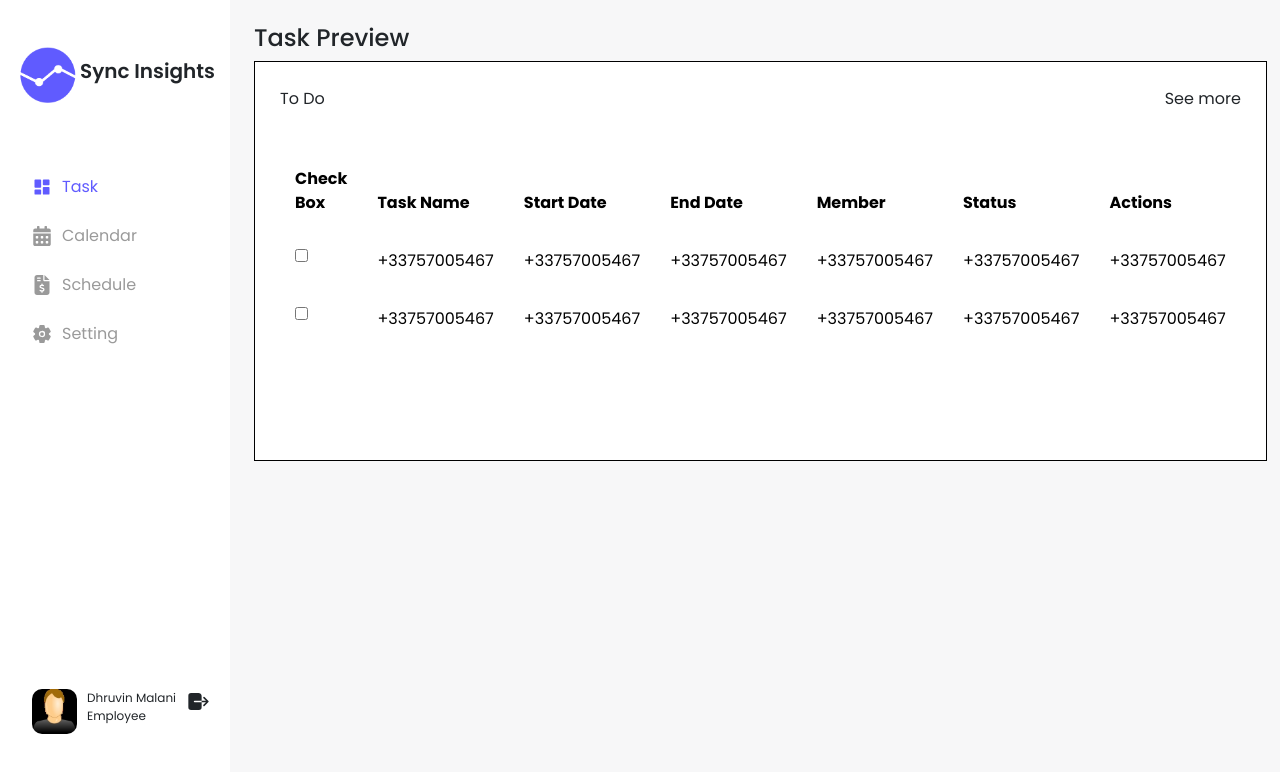
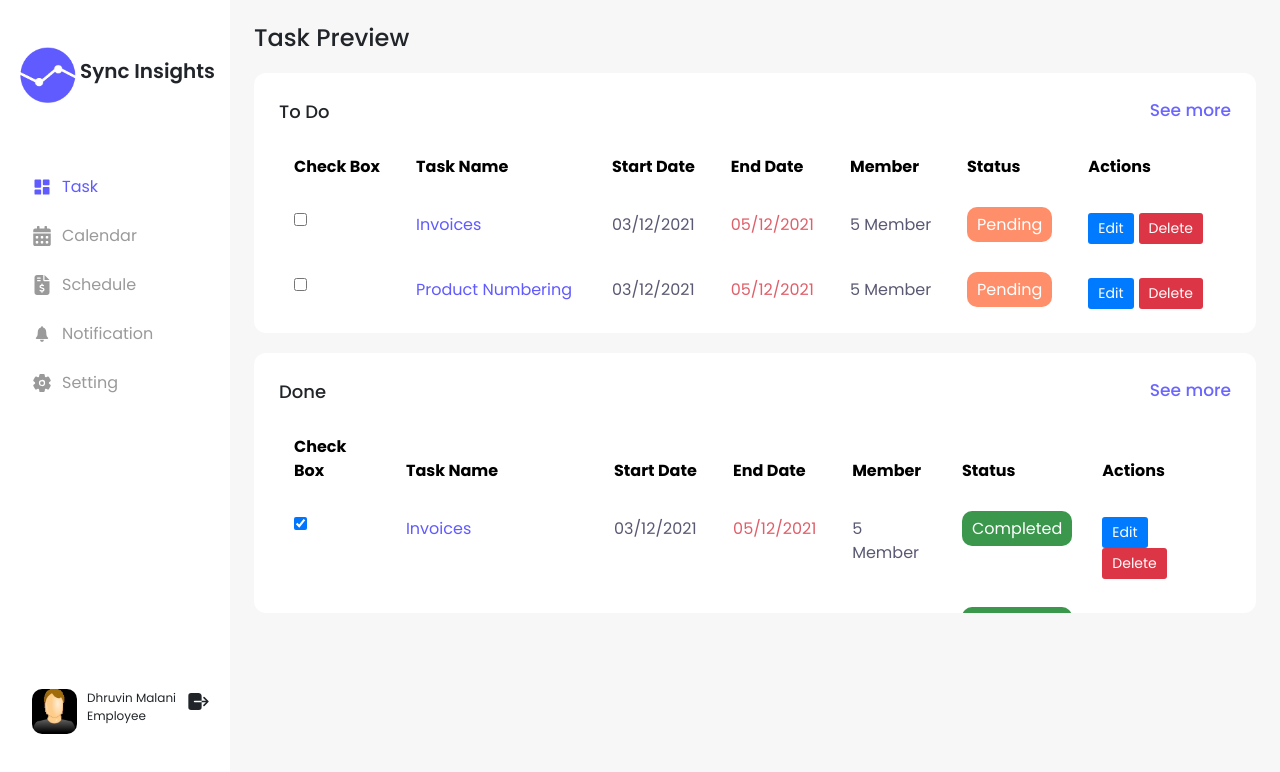
Before and after one commit to KishanBGajera/Sync-Insights, a React (Vite) app in the folder frontend/: page /employee/dashboard in a window 1280 px wide. Shown: the top 772 px of the page. Built offline with nearby package versions, Linux system fonts and the light colour scheme.

Commit message:
Emplyoee module added

```diff
--- a/frontend/src/components/Employee/Sidebar.jsx
+++ b/frontend/src/components/Employee/Sidebar.jsx
@@ -4,11 +4,12 @@ import { FaFileInvoiceDollar } from "react-icons/fa6";
 import { FaCalendarAlt } from "react-icons/fa";
 import { IoSettings } from "react-icons/io5";
 import { IoLogOut } from "react-icons/io5";
+import { IoIosNotifications } from "react-icons/io";
 import '../../style/Sidebar.css';
 
 const Sidebar = () => {
 
-    const item = [{ img: <BiSolidDashboard style={{ fontSize: '20px' }} />, text: 'Task', path: '/employee/dashboard' }, { img: <FaCalendarAlt style={{ fontSize: '20px' }} />, text: 'Calendar', path: '/employee/calendar' }, { img: <FaFileInvoiceDollar style={{ fontSize: '20px' }} />, text: 'Schedule', path: '/employee/schedule' }, { img: <IoSettings style={{ fontSize: '20px' }} />, text: 'Setting', path: '/employee/setting' },]
+    const item = [{ img: <BiSolidDashboard style={{ fontSize: '20px' }} />, text: 'Task', path: '/employee/dashboard' }, { img: <FaCalendarAlt style={{ fontSize: '20px' }} />, text: 'Calendar', path: '/employee/calendar' }, { img: <FaFileInvoiceDollar style={{ fontSize: '20px' }} />, text: 'Schedule', path: '/employee/schedule' }, { img: <IoIosNotifications style={{ fontSize: '20px' }} />, text: 'Notification', path: '/insights/notification' }, { img: <IoSettings style={{ fontSize: '20px' }} />, text: 'Setting', path: '/employee/setting' },]
     return (
         <div className="sidebar-container">
             <div className="sidebarmenu">
--- a/frontend/src/components/Employee/Task.jsx
+++ b/frontend/src/components/Employee/Task.jsx
@@ -1,162 +1,213 @@
 import React, { useState } from 'react';
 import Sidebar from './Sidebar';
+import { IoIosArrowRoundBack } from "react-icons/io";
 import '../../style/Employee/Task.css';
 
 const Task = () => {
     const [showAll, setShowAll] = useState(false);
+    const [visible, setVisible] = useState(false);
 
-    const data = [
+    const taskData = [
         {
-            name: 'John Deo',
-            email: 'johndoe2211@gmail.com',
-            phone: '+33757005467',
-            gender: 'Male',
-            type: 'UI/UX Designer'
+            taskName: 'Invoices',
+            startDate: '03/12/2021',
+            endDate: '05/12/2021',
+            members: '5 Member',
+            status: 'Pending'
         },
         {
-            name: 'Shelby Goode',
-            email: 'shelbygoode481@gmail.com',
-            phone: '+33757005467',
-            gender: 'Female',
+            taskName: 'Product Numbering',
+            startDate: '03/12/2021',
+            endDate: '05/12/2021',
+            members: '5 Member',
+            status: 'Pending'
         },
         {
-            name: 'Shelby Goode',
-            email: 'shelbygoode481@gmail.com',
-            phone: '+33757005467',
-            gender: 'Female',
+            taskName: 'Shipment Processing',
+            startDate: '04/01/2021',
+            endDate: '06/01/2021',
+            members: '6 Member',
+            status: 'Pending'
         },
         {
-            name: 'Shelby Goode',
-            email: 'shelbygoode481@gmail.com',
-            phone: '+33757005467',
-            gender: 'Female',
+            taskName: 'Product Packaging',
+            startDate: '04/10/2021',
+            endDate: '06/10/2021',
+            members: '4 Member',
+            status: 'Pending'
         },
         {
-            name: 'Shelby Goode',
-            email: 'shelbygoode481@gmail.com',
-            phone: '+33757005467',
-            gender: 'Female',
+            taskName: 'Customer Support',
+            startDate: '05/15/2021',
+            endDate: '07/15/2021',
+            members: '3 Member',
+            status: 'Pending'
         },
         {
-            name: 'Shelby Goode',
-            email: 'shelbygoode481@gmail.com',
-            phone: '+33757005467',
-            gender: 'Female',
+            taskName: 'Quality Check',
+            startDate: '06/05/2021',
+            endDate: '08/05/2021',
+            members: '4 Member',
+            status: 'Pending'
         },
         {
-            name: 'Shelby Goode',
-            email: 'shelbygoode481@gmail.com',
-            phone: '+33757005467',
-            gender: 'Female',
+            taskName: 'Inventory Management',
+            startDate: '07/01/2021',
+            endDate: '09/01/2021',
+            members: '5 Member',
+            status: 'Pending'
+        }
+    ];
+
+    const completedData = [
+        {
+            taskName: 'Invoices',
+            startDate: '03/12/2021',
+            endDate: '05/12/2021',
+            members: '5 Member',
+            status: 'Completed'
         },
         {
-            name: 'Shelby Goode',
-            email: 'shelbygoode481@gmail.com',
-            phone: '+33757005467',
-            gender: 'Female',
+            taskName: 'Product Numbering',
+            startDate: '03/12/2021',
+            endDate: '05/12/2021',
+            members: '5 Member',
+            status: 'Completed'
         },
         {
-            name: 'Shelby Goode',
-            email: 'shelbygoode481@gmail.com',
-            phone: '+33757005467',
-            gender: 'Female',
+            taskName: 'Shipment Processing',
+            startDate: '04/01/2021',
+            endDate: '06/01/2021',
+            members: '6 Member',
+            status: 'Completed'
         },
         {
-            name: 'Shelby Goode',
-            email: 'shelbygoode481@gmail.com',
-            phone: '+33757005467',
-            gender: 'Female',
+            taskName: 'Product Packaging',
+            startDate: '04/10/2021',
+            endDate: '06/10/2021',
+            members: '4 Member',
+            status: 'Completed'
         },
         {
-            name: 'Shelby Goode',
-            email: 'shelbygoode481@gmail.com',
-            phone: '+33757005467',
-            gender: 'Female',
+            taskName: 'Customer Support',
+            startDate: '05/15/2021',
+            endDate: '07/15/2021',
+            members: '3 Member',
+            status: 'Completed'
         },
         {
-            name: 'Shelby Goode',
-            email: 'shelbygoode481@gmail.com',
-            phone: '+33757005467',
-            gender: 'Female',
+            taskName: 'Quality Check',
+            startDate: '06/05/2021',
+            endDate: '08/05/2021',
+            members: '4 Member',
+            status: 'Completed'
         },
         {
-            name: 'Shelby Goode',
-            email: 'shelbygoode481@gmail.com',
-            phone: '+33757005467',
-            gender: 'Female',
-        },
-        {
-            name: 'Shelby Goode',
-            email: 'shelbygoode481@gmail.com',
-            phone: '+33757005467',
-            gender: 'Female',
-        },
-        {
-            name: 'Shelby Goode',
-            email: 'shelbygoode481@gmail.com',
-            phone: '+33757005467',
-            gender: 'Female',
-        },
-        {
-            name: 'Shelby Goode',
-            email: 'shelbygoode481@gmail.com',
-            phone: '+33757005467',
-            gender: 'Female',
-        },
-        {
-            name: 'Shelby Goode',
-            email: 'shelbygoode481@gmail.com',
-            phone: '+33757005467',
-            gender: 'Female',
-        },
-        {
-            name: 'Shelby Goode',
-            email: 'shelbygoode481@gmail.com',
-            phone: '+33757005467',
-            gender: 'Female',
-        },
-        {
-            name: 'Shelby Goode',
-            email: 'shelbygoode481@gmail.com',
-            phone: '+33757005467',
-            gender: 'Female',
-        },
-        {
-            name: 'Shelby Goode',
-            email: 'shelbygoode481@gmail.com',
-            phone: '+33757005467',
-            gender: 'Female',
-        },
-        {
-            name: 'Shelby Goode',
-            email: 'shelbygoode481@gmail.com',
-            phone: '+33757005467',
-            gender: 'Female',
-        },
-        {
-            name: 'Shelby Goode',
-            email: 'shelbygoode481@gmail.com',
-            phone: '+33757005467',
-            gender: 'Female',
-        },
-        // ... other records
+            taskName: 'Inventory Management',
+            startDate: '07/01/2021',
+            endDate: '09/01/2021',
+            members: '5 Member',
+            status: 'Completed'
+        }
     ];
 
-    const visibleData = showAll ? data : data.slice(0, 2);
+    const visibleData = taskData.slice(0, 2);
 
     return (
         <div className='task-container'>
             <Sidebar />
-            <div className="task-content-container">
+            {visible ? <div className="manager-content-container">
+                <div onClick={() => setVisible(false)} className="product-item-header">
+                    <IoIosArrowRoundBack style={{ fontSize: '28px' }} />
+                    <p style={{ fontSize: "18px" }}>Back</p>
+                </div>
+                <div className="table-container">
+                    <table className="table">
+                        <thead>
+                            <tr>
+                                <th >Check Box</th>
+                                <th >Task Name</th>
+                                <th >Start Date</th>
+                                <th >End Date</th>
+                                <th >Member</th>
+                                <th >Status</th>
+                                <th >Actions</th>
+                            </tr>
+                        </thead>
+                        <tbody>
+                            {completedData.map((item, index) => (
+                                <tr key={index}>
+                                    <td style={{ borderTopLeftRadius: '20px', borderBottomLeftRadius: '20px' }}>
+                                        <div className="table-cell">
+                                            <input type="checkbox" />
+                                        </div>
+                                    </td>
+                                    <td style={{ color: '#605aff' }}>{item.taskName}</td>
+                                    <td style={{ color: '#5a5973' }}>{item.startDate}</td>
+                                    <td style={{ color: '#df5f6a' }}>{item.endDate}</td>
+                                    <td style={{ color: '#5a5973' }}>{item.members}</td>
+                                    <td><span style={{ border: '0px solid black', padding: '6px 10px', backgroundColor: '#3a974c', color: '#ffffff', borderRadius: '10px' }}>{item.status}</span></td>
+                                    <td style={{ borderTopRightRadius: '20px', borderBottomRightRadius: '20px' }}>
+                                        <button className="action-button edit">Edit</button>
+                                        <button className="action-button delete">Delete</button>
+                                    </td>
+                                </tr>
+                            ))}
+                        </tbody>
+                    </table>
+                </div>
+            </div> :
+                showAll ? <div className="manager-content-container">
+                    <div onClick={() => setShowAll(false)} className="product-item-header">
+                        <IoIosArrowRoundBack style={{ fontSize: '28px' }} />
+                        <p style={{ fontSize: "18px" }}>Back</p>
+                    </div>
+                    <div className="table-container">
+                        <table className="table">
+                            <thead>
+                                <tr>
+                                    <th >Check Box</th>
+                                    <th >Task Name</th>
+                                    <th >Start Date</th>
+                                    <th >End Date</th>
+                                    <th >Member</th>
+                                    <th >Status</th>
+                                    <th >Actions</th>
+                                </tr>
+                            </thead>
+                            <tbody>
+                                {taskData.map((item, index) => (
+                                    <tr key={index}>
+                                        <td style={{ borderTopLeftRadius: '20px', borderBottomLeftRadius: '20px' }}>
+                                            <div className="table-cell">
+                                                <input type="checkbox" />
+                                            </div>
+                                        </td>
+                                        {/* Adjusted columns */}
+                                        <td style={{ color: '#605aff' }}>{item.taskName}</td>
+                                        <td style={{ color: '#5a5973' }}>{item.startDate}</td>
+                                        <td style={{ color: '#df5f6a' }}>{item.endDate}</td>
+                                        <td style={{ color: '#5a5973' }}>{item.members}</td>
+                                        <td><span style={{ border: '0px solid black', padding: '6px 10px', backgroundColor: '#ff8f6b', color: '#ffffff', borderRadius: '10px' }}>{item.status}</span></td>
+                                        <td style={{ borderTopRightRadius: '20px', borderBottomRightRadius: '20px' }}>
+                                            <button className="action-button edit">Edit</button>
+                                            <button className="action-button delete">Delete</button>
+                                        </td>
+                                    </tr>
+                                ))}
+                            </tbody>
+                        </table>
+                    </div>
+                </div> : <div className="task-content-container">
                     <h4>Task Preview</h4>
-                <div style={{ border: '1px solid black', backgroundColor: '#ffffff', height: '400px', overflow: 'scroll' }} className="manager-content-container">
+                    <div style={{ border: '0px solid black', backgroundColor: '#ffffff', height: '260px', overflow: 'hidden', marginTop: '20px', borderRadius: '12px' }} className="manager-content-container">
                         <div className="manager-header-content">
-                        <p>To Do</p>
-                        <p style={{ cursor: 'pointer' }} onClick={() => setShowAll(!showAll)}>
-                            {showAll ? 'Show less' : 'See more'}
+                            <p style={{ fontSize: '18px', fontWeight: '500' }}>To Do</p>
+                            <p style={{ cursor: 'pointer', color: '#6a65ff', fontSize: '17px', fontWeight: '500' }} onClick={() => setShowAll(true)}>
+                                See more
                             </p>
                         </div>
-                    <div className="table-container">
+                        <div style={{ marginTop: '-8px' }} className="table-container">
                             <table className="table">
                                 <thead>
                                     <tr>
@@ -178,19 +229,66 @@ const Task = () => {
                                                 </div>
                                             </td>
                                             {/* Adjusted columns */}
-                                        <td>{item.phone}</td>
-                                        <td>{item.phone}</td>
-                                        <td>{item.phone}</td>
-                                        <td>{item.phone}</td>
-                                        <td>{item.phone}</td>
-                                        <td>{item.phone}</td>
+                                            <td style={{ color: '#605aff' }}>{item.taskName}</td>
+                                            <td style={{ color: '#5a5973' }}>{item.startDate}</td>
+                                            <td style={{ color: '#df5f6a' }}>{item.endDate}</td>
+                                            <td style={{ color: '#5a5973' }}>{item.members}</td>
+                                            <td><span style={{ border: '0px solid black', padding: '6px 10px', backgroundColor: '#ff8f6b', color: '#ffffff', borderRadius: '10px' }}>{item.status}</span></td>
+                                            <td style={{ borderTopRightRadius: '20px', borderBottomRightRadius: '20px' }}>
+                                                <button className="action-button edit">Edit</button>
+                                                <button className="action-button delete">Delete</button>
+                                            </td>
                                         </tr>
                                     ))}
                                 </tbody>
                             </table>
                         </div>
                     </div>
+                    <div style={{ border: '0px solid black', backgroundColor: '#ffffff', height: '260px', overflow: 'hidden', marginTop: '20px', borderRadius: '12px' }} className="manager-content-container">
+                        <div className="manager-header-content">
+                            <p style={{ fontSize: '18px', fontWeight: '500' }}>Done</p>
+                            <p style={{ cursor: 'pointer', color: '#6a65ff', fontSize: '17px', fontWeight: '500' }} onClick={() => setVisible(true)}>
+                                See more
+                            </p>
                         </div>
+                        <div style={{ marginTop: '-8px' }} className="table-container">
+                            <table className="table">
+                                <thead>
+                                    <tr>
+                                        <th style={{ backgroundColor: '#ffffff' }}>Check Box</th>
+                                        <th style={{ backgroundColor: '#ffffff' }}>Task Name</th>
+                                        <th style={{ backgroundColor: '#ffffff' }}>Start Date</th>
+                                        <th style={{ backgroundColor: '#ffffff' }}>End Date</th>
+                                        <th style={{ backgroundColor: '#ffffff' }}>Member</th>
+                                        <th style={{ backgroundColor: '#ffffff' }}>Status</th>
+                                        <th style={{ backgroundColor: '#ffffff' }}>Actions</th>
+                                    </tr>
+                                </thead>
+                                <tbody>
+                                    {completedData.map((item, index) => (
+                                        <tr key={index}>
+                                            <td style={{ borderTopLeftRadius: '20px', borderBottomLeftRadius: '20px' }}>
+                                                <div className="table-cell">
+                                                    <input checked='true' type="checkbox" />
+                                                </div>
+                                            </td>
+                                            {/* Adjusted columns */}
+                                            <td style={{ color: '#605aff' }}>{item.taskName}</td>
+                                            <td style={{ color: '#5a5973' }}>{item.startDate}</td>
+                                            <td style={{ color: '#df5f6a' }}>{item.endDate}</td>
+                                            <td style={{ color: '#5a5973' }}>{item.members}</td>
+                                            <td><span style={{ border: '0px solid black', padding: '6px 10px', backgroundColor: '#3a974c', color: '#ffffff', borderRadius: '10px' }}>{item.status}</span></td>
+                                            <td style={{ borderTopRightRadius: '20px', borderBottomRightRadius: '20px' }}>
+                                                <button className="action-button edit">Edit</button>
+                                                <button className="action-button delete">Delete</button>
+                                            </td>
+                                        </tr>
+                                    ))}
+                                </tbody>
+                            </table>
+                        </div>
+                    </div>
+                </div>}
         </div>
     )
 }
```
Lines whose indentation alone changed are shown as unchanged.
